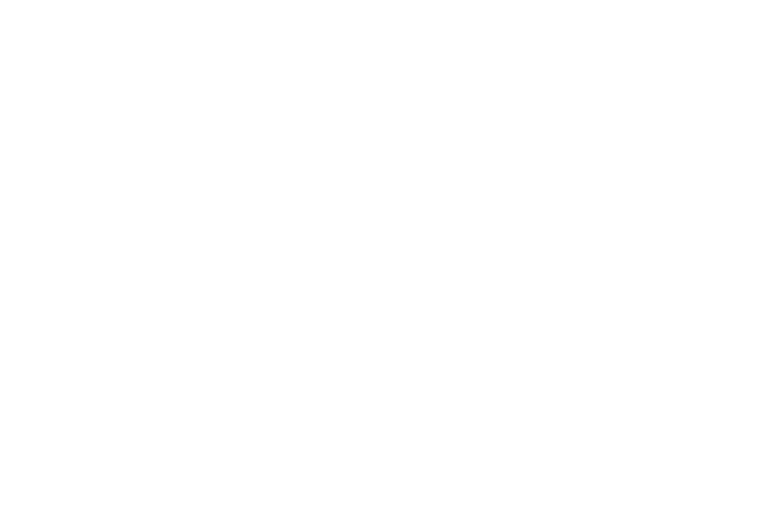
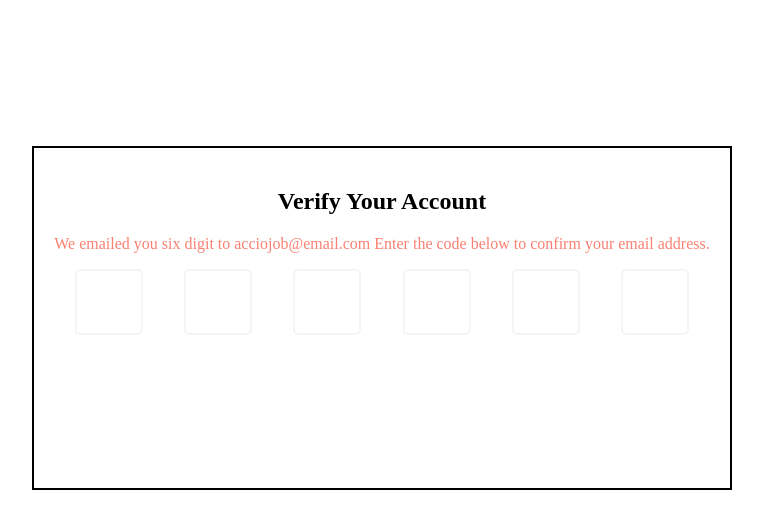
Before and after one commit to acciojob/OTP-bipinyadav12, a website: page main.html in a window 1280 px wide. Shown: the whole page, without its empty margins (258-1021 px from the left). Drawn offline with Linux system fonts and the light colour scheme.

Commit message:
created a submission

```diff
--- a/main.html
+++ b/main.html
@@ -7,7 +7,18 @@
 </head>
 
 <body>
-	<!-- the entire body must be written by student -->
+	<div id="cantainer">
+		<h2 id="verification_heading" >Verify Your Account</h2>
+		<p id="verification_subtext">We emailed you six digit to acciojob@email.com Enter the code below to confirm your email address.</p>
+		<div class="code-container">
+			<input class="code" type="text" maxlength="1">
+			<input class="code" type="text" maxlength="1">
+			<input class="code" type="text" maxlength="1">
+			<input class="code" type="text" maxlength="1">
+			<input class="code" type="text" maxlength="1">
+			<input class="code" type="text" maxlength="1">
+		</div>
+	</div>
     <script type="text/javascript" src="./script.js">
 </script>
 
--- a/script.js
+++ b/script.js
@@ -1 +1,22 @@
-//your JS code here. If required.
+document.addEventListener('DOMContentLoaded',()=>{
+	 const inputs = document.querySelectorAll(".code");
+	inputs.forEach((input,index)=>{
+		input.addEventListener('input',(e)=>{
+			const value=e.target.value;
+			if (value){
+				if(index<inputs.length-1){
+					inputs[index+1].focus()
+				}
+			}
+
+		})
+		input.addEventListener("keydown", (e) => {
+      if (e.key === "Backspace") {
+        if (!input.value && index > 0) {
+          inputs[index - 1].focus();
+        }
+      }
+    });
+	})
+
+})
--- a/styles.css
+++ b/styles.css
@@ -1 +1,34 @@
-/*  your css code here. If applicable */
+#cantainer{
+	border:2px solid black;
+	align-items:center;
+	height:300px;
+	padding:20px;
+	margin:10px
+}
+h2{
+	text-align:center;
+}
+p{
+	text-align:center;
+	color:salmon;
+}
+.code-container{
+	display:flex;
+	justify-content:space-around
+
+}
+.code{
+	width:60px;
+	height:60px;
+	border:2px solid whitesmoke;
+	border-radius:5px;
+	font-size:40px;
+	text-align:center;
+	color:303841;
+}
+body{
+	display:flex;
+	align-items:center;
+	justify-content:center;
+	padding-top:10%;
+}
```
